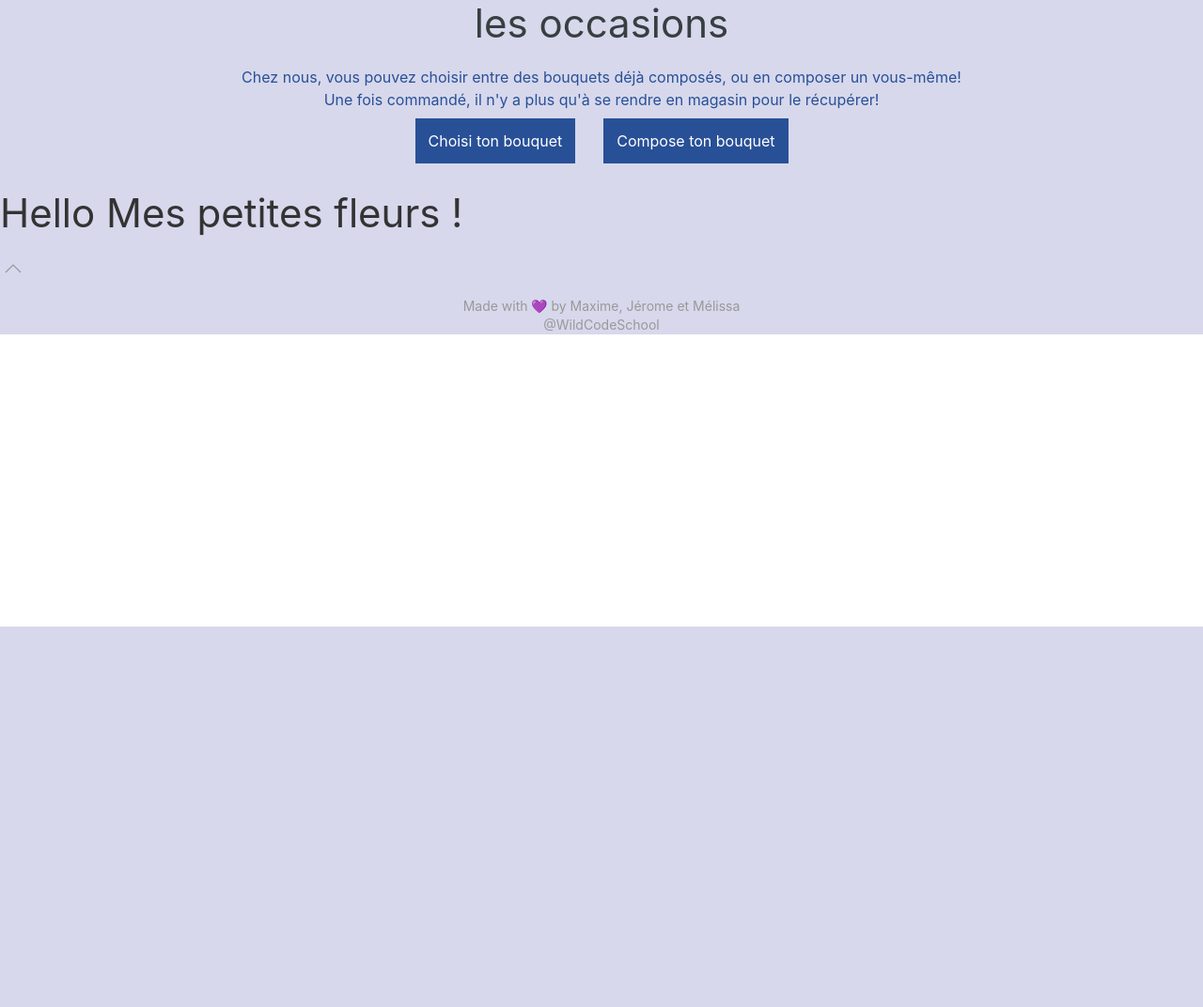
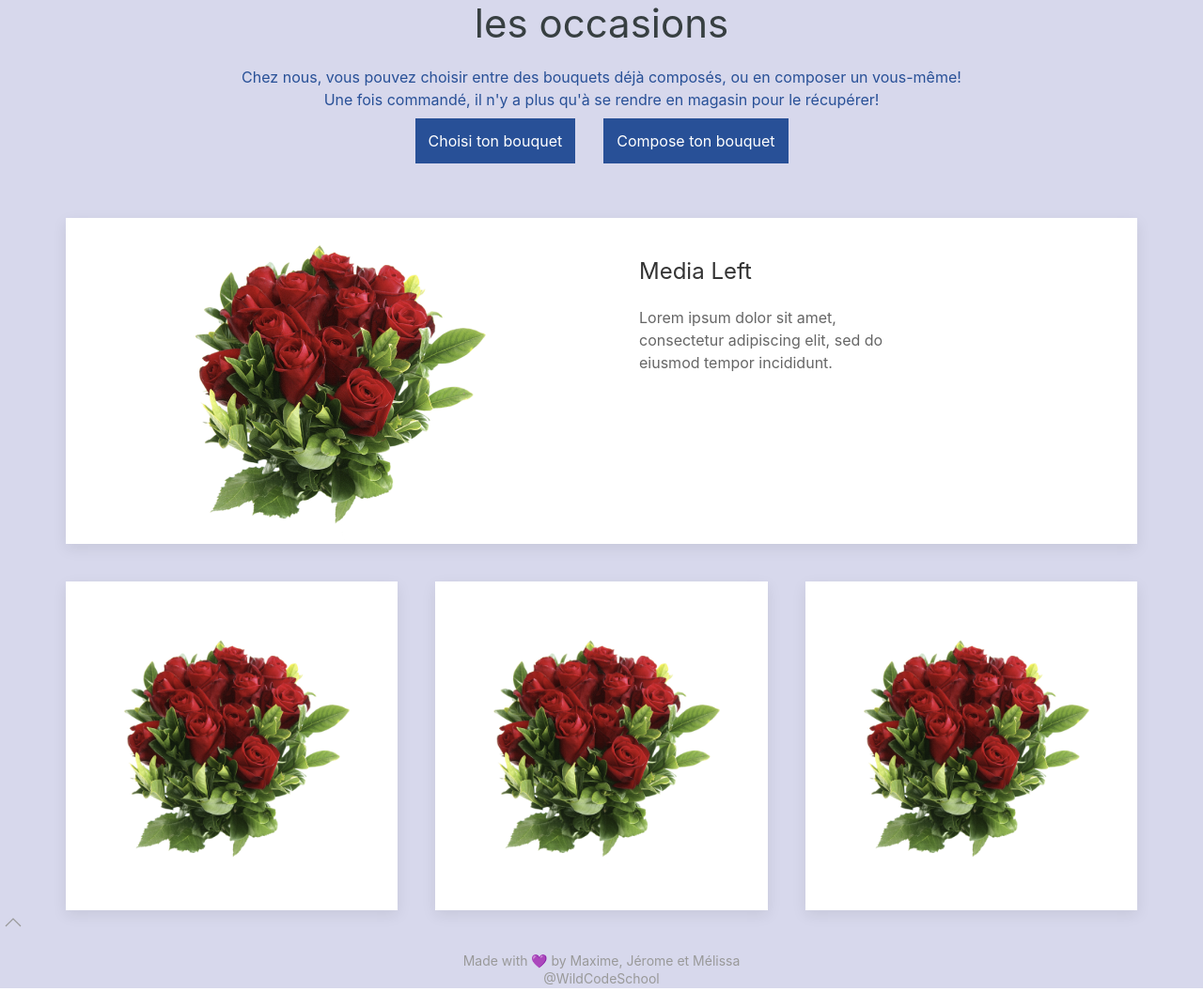
Before and after one commit to JeromeB33/Projet-fictif-Strasbouq, a PHP site: template src/View/Home/index.html.twig in a window 1280 px wide. Shown: the part 133-1205 px from the top of the page at 94% size. Before the commit the page ends 800 px from the top, so only its background shows below. Run offline with PHP 8.4, Linux system fonts and the light colour scheme; the template is opened without the code that fills it, so the values that code supplies are empty; some libraries are stand-ins or nearby versions.

Commit message:
add container to display some flower from stock

```diff
--- a/src/Controller/HomeController.php
+++ b/src/Controller/HomeController.php
@@ -11,13 +11,9 @@ namespace App\Controller;
 
 class HomeController extends AbstractController
 {
-    /**
+    /*
      * Display home page
-     *
      * @return string
-     * @throws \Twig\Error\LoaderError
-     * @throws \Twig\Error\RuntimeError
-     * @throws \Twig\Error\SyntaxError
      */
     public function index()
     {
--- a/src/View/Home/index.html.twig
+++ b/src/View/Home/index.html.twig
@@ -7,6 +7,37 @@
 {% block content %}
     {{ include('components/_banner.html.twig') }}
 
-    <h1>Hello Mes petites fleurs !</h1>
+    <section class="vitrine uk-margin-large-right uk-margin-large-left uk-margin-large-top ">
+        {#  TODO : afficher le stock#}
+        <div class="uk-card uk-card-hover uk-card uk-card-default uk-grid-collapse uk-child-width-1-3 " uk-grid>
+            <div class="uk-card-media-left uk-cover-container uk-width-1-2">
+                <img src="assets/images/rose.jpg" alt="rose" uk-contain class="uk-align-center">
+            </div>
+            <div>
+                <div class="uk-card-body uk-width-expand">
+                    <h3 class="uk-card-title">Media Left</h3>
+                    <p class="uk-visible@s">Lorem ipsum dolor sit amet, consectetur adipiscing elit, sed do eiusmod tempor incididunt.</p>
+                </div>
+            </div>
+        </div>
+
+        <div class="uk-child-width-expand@s uk-text-center " uk-grid>
+            <div>
+                <div class="uk-card uk-card-hover uk-card uk-card-default uk-card-body">
+                    <img src="assets/images/rose.jpg" alt="rose" uk-contain class="uk-align-center">
+                </div>
+            </div>
+            <div>
+                <div class="uk-card uk-card-hover uk-card uk-card-default uk-card-body">
+                    <img src="assets/images/rose.jpg" alt="rose" uk-contain class="uk-align-center">
+                </div>
+            </div>
+            <div>
+                <div class="uk-card uk-card-hover uk-card uk-card-default uk-card-body">
+                    <img src="assets/images/rose.jpg" alt="rose" uk-contain class="uk-align-center">
+                </div>
+            </div>
+        </div>
+    </section>
 
 {% endblock %}
```
Also changed, not shown: public/assets/images/rose.jpg (added), 1 other file.
